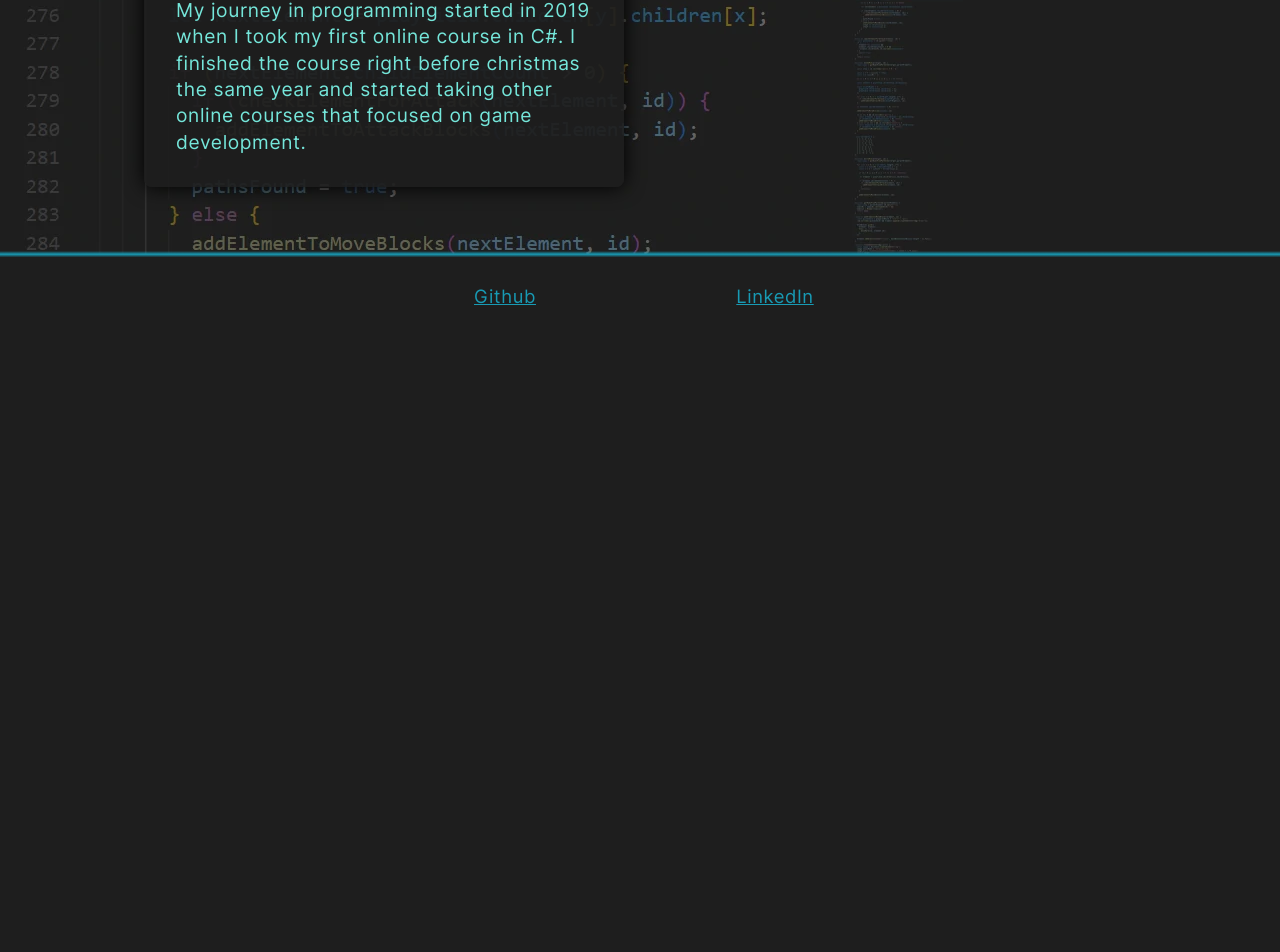
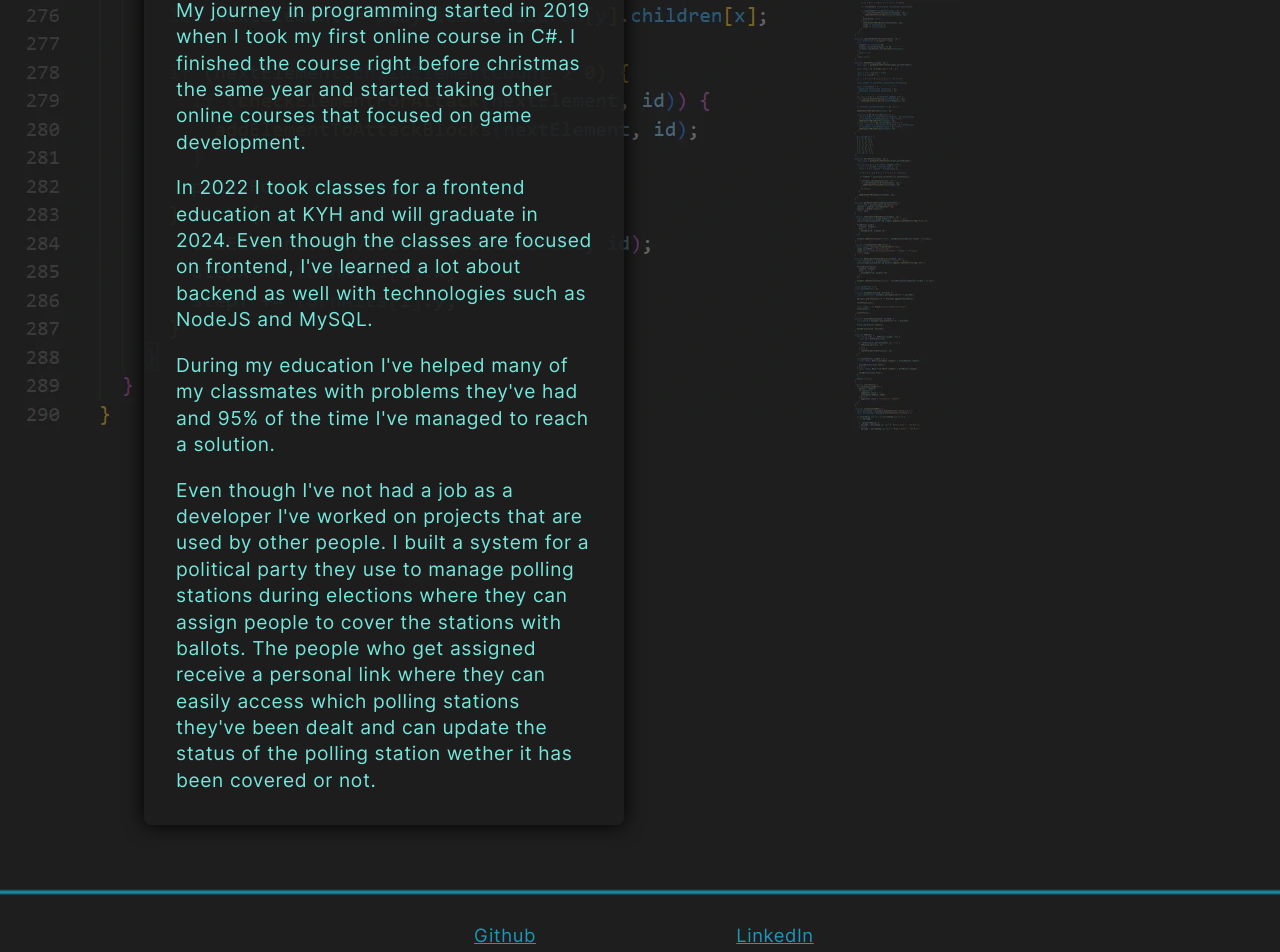
Before and after one commit to Kodskrivaren/portfolio, a React (Vite) app: page /aboutme in a window 1280 px wide. Shown: the part 542-1494 px from the top of the page. Before the commit the page ends 885 px from the top, so only its background shows below. Built offline with nearby package versions, Linux system fonts and the light colour scheme.

Commit message:
uppdaterade om mig texten

```diff
--- a/src/Language/AboutMeText.jsx
+++ b/src/Language/AboutMeText.jsx
@@ -2,9 +2,15 @@ const Text = {
   mainText: {
     svenska: [
       "Min resa inom programmering började redan 2019 när jag tog min första onlinekurs i C#. Framåt julen samma år blev jag klar med kursen och började ta andra onlinekurser som riktade in sig på spelprogrammering.",
+      "2022 började jag en utbildning på KYH inom frontend och har tagit examen till slutet på våren 2024. Även om utbildningen var inriktad på frontend så fick jag med mig mycket kunskap om backend också med NodeJS och MySQL.",
+      "Under min utbildning har jag hjälpt många av mina klasskamrater med olika problem de fått och har i 95% av fallen lyckats komma fram till en lösning.",
+      "Trots att jag inte haft ett jobb inom utveckling så har jag utvecklat system som används av andra människor. Till exempel så har jag byggt ett system för ett politiskt parti som de använder för att hantera vallokaler under val där man kan ange vilka utdelare som ska dela ut valsedlar till vallokalerna. Utdelarna får även en länk som de kan gå in på för att enkelt se vilka vallokaler man blivit tilldelad och kan uppdatera dens status om man delat valsedlar dit eller inte.",
     ],
     english: [
       "My journey in programming started in 2019 when I took my first online course in C#. I finished the course right before christmas the same year and started taking other online courses that focused on game development.",
+      "In 2022 I took classes for a frontend education at KYH and will graduate in 2024. Even though the classes are focused on frontend, I've learned a lot about backend as well with technologies such as NodeJS and MySQL.",
+      "During my education I've helped many of my classmates with problems they've had and 95% of the time I've managed to reach a solution.",
+      "Even though I've not had a job as a developer I've worked on projects that are used by other people. I built a system for a political party they use to manage polling stations during elections where they can assign people to cover the stations with ballots. The people who get assigned receive a personal link where they can easily access which polling stations they've been dealt and can update the status of the polling station wether it has been covered or not.",
     ],
   },
   miscInfo: {
```
